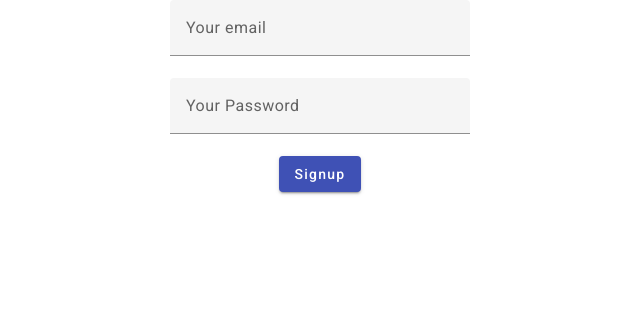
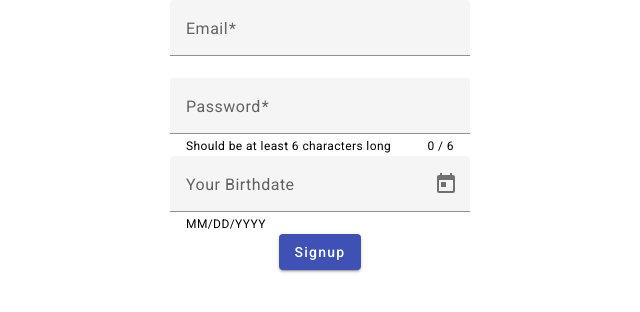
Before and after one commit to Mr-Faisal-SGD/Fitness-tracker, an Angular app: page /signup in a window 1280 px wide. Shown: the top 312 px of the page, without its empty margins (320-960 px from the left). Built offline with nearby package versions, Linux system fonts and the light colour scheme.

Commit message:
Added Date picker

```diff
--- a/src/app/auth/signup/signup.component.html
+++ b/src/app/auth/signup/signup.component.html
@@ -1,22 +1,49 @@
 <section class="signup-form">
-  <form fxLayout="column" fxLayoutAlign="center center" #f="ngForm" (ngSubmit)="onSubmit(f)">
+  <form
+    fxLayout="column"
+    fxLayoutAlign="center center"
+    #f="ngForm"
+    (ngSubmit)="onSubmit(f)"
+  >
     <mat-form-field>
+      <mat-label>Email</mat-label>
       <input
         type="email"
         matInput
         placeholder="Your email"
         ngModel
         name="email"
+        email
+        required
+        #emailInput="ngModel"
       />
+      @if(emailInput.hasError('required')){<mat-error
+        >Email is required</mat-error
+      >} @else {<mat-error>Email is invalid</mat-error>}
     </mat-form-field>
-    <mat-form-field>
+    <mat-form-field hintLabel="Should be at least 6 characters long">
+      <mat-label>Password</mat-label>
       <input
         type="password"
         matInput
         placeholder="Your Password"
         ngModel
         name="password"
+        required
+        minlength="6"
+        #pwInput="ngModel"
       />
+      <mat-hint align="end"> {{ pwInput.value?.length }} / 6</mat-hint>
+    </mat-form-field>
+    <mat-form-field>
+      <mat-label>Your Birthdate</mat-label>
+      <input matInput [matDatepicker]="picker" />
+      <mat-hint>MM/DD/YYYY</mat-hint>
+      <mat-datepicker-toggle
+        matIconSuffix
+        [for]="picker"
+      ></mat-datepicker-toggle>
+      <mat-datepicker #picker></mat-datepicker>
     </mat-form-field>
     <button type="submit" mat-raised-button color="primary">Signup</button>
   </form>
--- a/src/app/auth/signup/signup.component.ts
+++ b/src/app/auth/signup/signup.component.ts
@@ -9,6 +9,8 @@ import {
 import { MatFormFieldModule } from '@angular/material/form-field';
 import { MatInputModule } from '@angular/material/input';
 import { MatButtonModule } from '@angular/material/button';
+import { MatNativeDateModule } from '@angular/material/core';
+import { MatDatepickerModule } from '@angular/material/datepicker';
 import { FlexLayoutModule } from '@angular/flex-layout';
 
 @Component({
@@ -21,6 +23,8 @@ import { FlexLayoutModule } from '@angular/flex-layout';
     MatInputModule,
     MatButtonModule,
     FlexLayoutModule,
+    MatNativeDateModule,
+    MatDatepickerModule,
   ],
   templateUrl: './signup.component.html',
   styleUrl: './signup.component.css',
```
